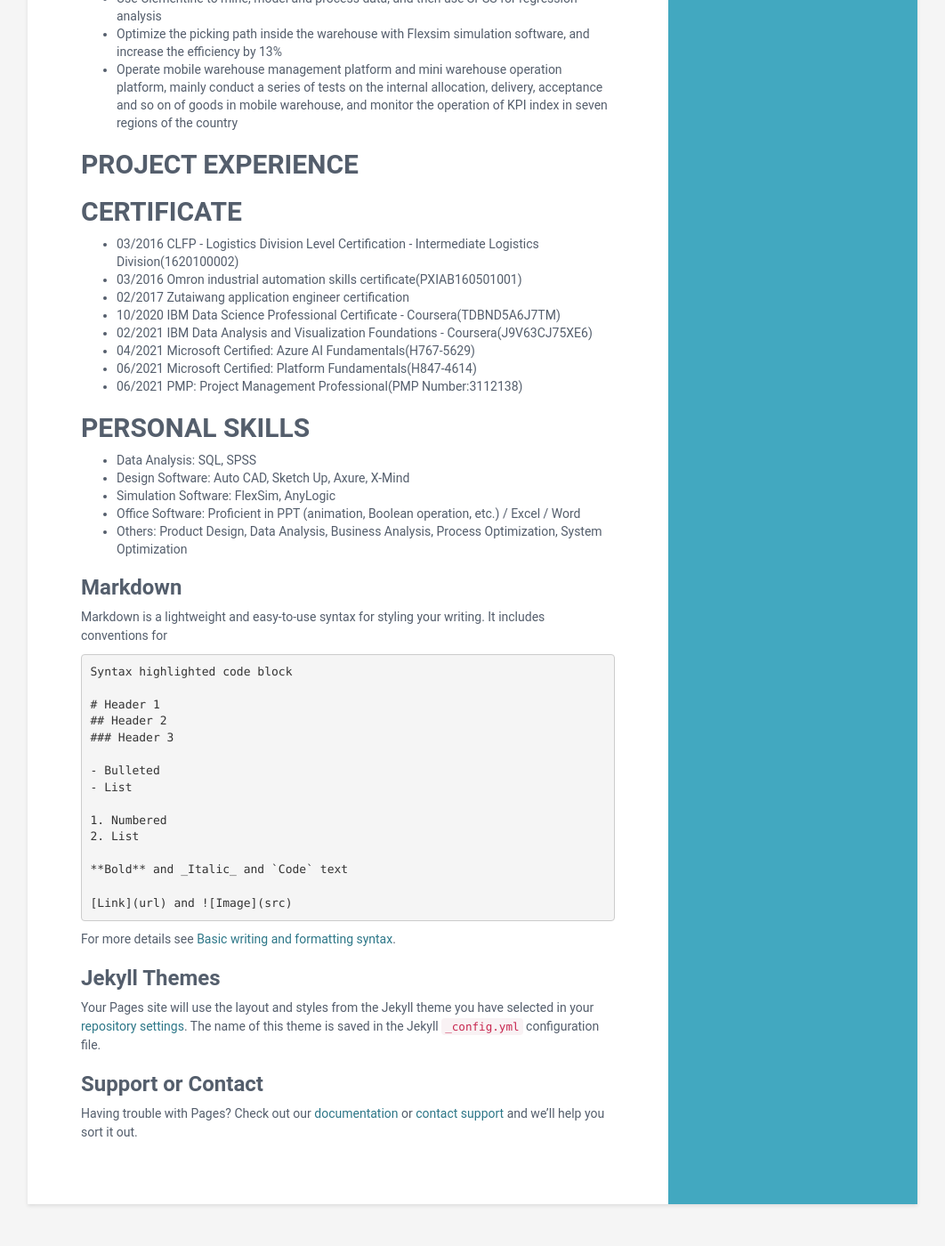
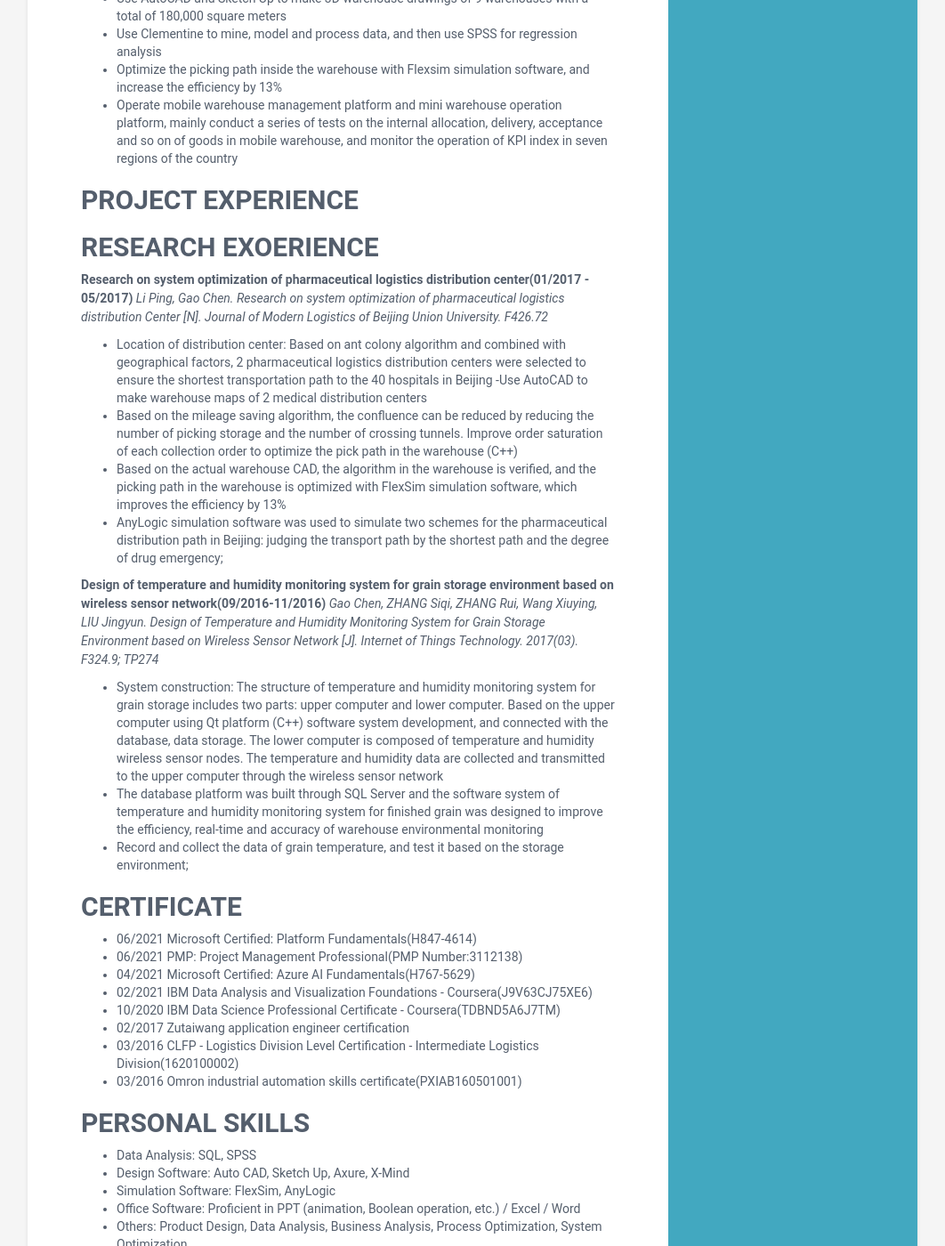
Before and after one commit to Ukie555/ukie555.github.io, a Jekyll site: the page built from index.md, in a window 1280 px wide and 1400 px high, scrolled down 1453 px. Shown: the whole window at 89% size, without its empty margins (109-1171 px from the left). Built offline with Jekyll 4.4.1, drawn with Linux system fonts in a browser that asks for light colours; our own code applies the rules of GitHub Pages for plain Markdown files; some of the changed text lies outside the part shown.

Commit message:
Update index.md

```diff
--- a/index.md
+++ b/index.md
@@ -10,17 +10,18 @@ You can use the [editor on GitHub](https://github.com/Ukie555/ukie555.github.io/
 - Personality: INTJ
 - Skills: SQL/Python/PPT/Excel
 
-## WORK EXOERIENCE
+## WORK EXPERIENCE
 
 ### JD Logistics, Inc.(JD.com)
 _Data Analyst and Product Manager (07/2020 - Present)_
 
+- Strategy optimization: Participate in the design of order positioning strategy and goods picking strategy in the warehouse, improve the efficiency of warehousing operations
 - Logistics System Planning: Plan the Logistics System of JD's self-operating retail business
 - Warehouse Data System Planning: Design Logistics Data Display Screen
 - Category Planning: JD self-warehousing Commodity Logistics Attribute classification
 - Logistics Income Online: Self-operating value-added income and 3PL distribution income online
-- JDL Product Design:Responsible for product function and model design of warehouse
-- BRD Writing:Output BRD documents, follow up UAT, continuously optimize system functions
+- JDL Product Design: Responsible for product function and model design of warehouse
+- BRD Writing: Output BRD documents, follow up UAT, continuously optimize system functions
 - Data Analysis: Extract data by using SQL / Competitive analysis
 
 ### Xiaomi Technology Co.Ltd
@@ -56,17 +57,34 @@ _Logitics Industrial Engineer - Intership (07/2016 - 04/2017)_
 
 
 
+## RESEARCH EXOERIENCE
+
+**Research on system optimization of pharmaceutical logistics distribution center(01/2017 - 05/2017)**
+_Li Ping, Gao Chen. Research on system optimization of pharmaceutical logistics distribution Center [N]. Journal of Modern Logistics of Beijing Union University. F426.72_
+
+- Location of distribution center: Based on ant colony algorithm and combined with geographical factors, 2 pharmaceutical logistics distribution centers were selected to ensure the shortest transportation path to the 40 hospitals in Beijing
+-Use AutoCAD to make warehouse maps of 2 medical distribution centers
+- Based on the mileage saving algorithm, the confluence can be reduced by reducing the number of picking storage and the number of crossing tunnels. Improve order saturation of each collection order to optimize the pick path in the warehouse (C++)
+- Based on the actual warehouse CAD, the algorithm in the warehouse is verified, and the picking path in the warehouse is optimized with FlexSim simulation software, which improves the efficiency by 13%
+- AnyLogic simulation software was used to simulate two schemes for the pharmaceutical distribution path in Beijing: judging the transport path by the shortest path and the degree of drug emergency;
+
+**Design of temperature and humidity monitoring system for grain storage environment based on wireless sensor network(09/2016-11/2016)**
+_Gao Chen, ZHANG Siqi, ZHANG Rui, Wang Xiuying, LIU Jingyun. Design of Temperature and Humidity Monitoring System for Grain Storage Environment based on Wireless Sensor Network [J]. Internet of Things Technology. 2017(03). F324.9; TP274_
+
+- System construction: The structure of temperature and humidity monitoring system for grain storage includes two parts: upper computer and lower computer. Based on the upper computer using Qt platform (C++) software system development, and connected with the database, data storage. The lower computer is composed of temperature and humidity wireless sensor nodes. The temperature and humidity data are collected and transmitted to the upper computer through the wireless sensor network
+- The database platform was built through SQL Server and the software system of temperature and humidity monitoring system for finished grain was designed to improve the efficiency, real-time and accuracy of warehouse environmental monitoring
+- Record and collect the data of grain temperature, and test it based on the storage environment;
 
 ## CERTIFICATE
 
+- 06/2021  Microsoft Certified: Platform Fundamentals(H847-4614)
+- 06/2021  PMP: Project Management Professional(PMP Number:3112138)
+- 04/2021  Microsoft Certified: Azure AI Fundamentals(H767-5629)
+- 02/2021  IBM Data Analysis and Visualization Foundations - Coursera(J9V63CJ75XE6)
+- 10/2020  IBM Data Science Professional Certificate - Coursera(TDBND5A6J7TM)
+- 02/2017  Zutaiwang application engineer certification
 - 03/2016  CLFP - Logistics Division Level Certification - Intermediate Logistics Division(1620100002)
 - 03/2016  Omron industrial automation skills certificate(PXIAB160501001)
-- 02/2017  Zutaiwang application engineer certification
-- 10/2020  IBM Data Science Professional Certificate - Coursera(TDBND5A6J7TM)
-- 02/2021  IBM Data Analysis and Visualization Foundations - Coursera(J9V63CJ75XE6)
-- 04/2021  Microsoft Certified: Azure AI Fundamentals(H767-5629)
-- 06/2021  Microsoft Certified: Platform Fundamentals(H847-4614)
-- 06/2021  PMP: Project Management Professional(PMP Number:3112138)
 
 ## PERSONAL SKILLS
 
```
